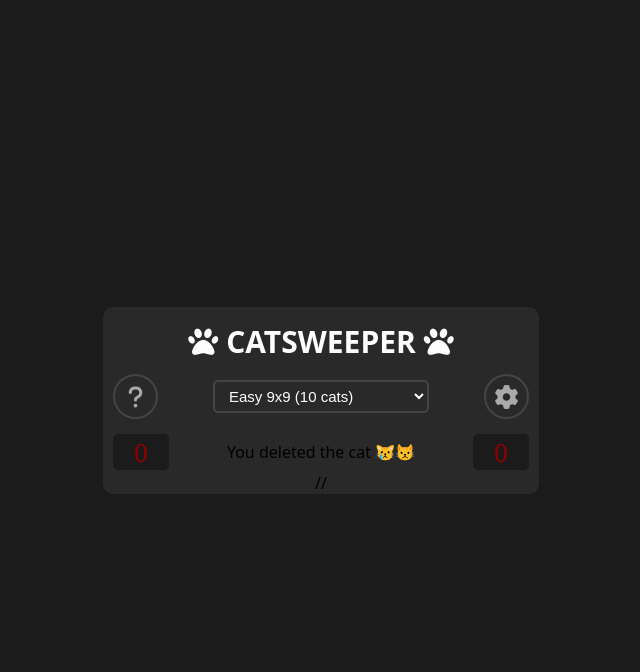
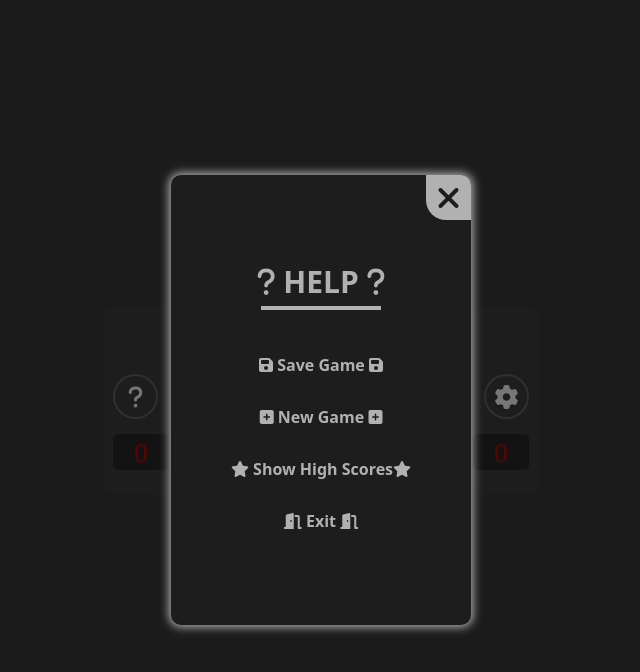
Before and after one commit to ume-meu/catsweeper, an Electron app: page src/GameStage/settingState.html in a window 1000 px wide. Both pictures are taken after a click on the icon 314 px from the left and 396 px from the top of the page. Shown: the whole page, without its empty margins (179-819 px from the left). Drawn offline with nearby package versions, Linux system fonts and the light colour scheme.

Commit message:
Initialized 'game-help' class

```diff
--- a/src/GameStage/gameState.js
+++ b/src/GameStage/gameState.js
@@ -48,8 +48,11 @@ var inLevels =  {
 
 
 const settingBtn = document.getElementById('settingBtn');
-const closeBtn = document.querySelector('.icon-close');
+const helpBtn = document.getElementById('helpBtn')
+const settingCloseBtn = document.querySelector('.game-setting .icon-close');
+const helpCloseBtn = document.querySelector('.game-help .icon-close');
 const gameSetting = document.getElementById('gameSetting');
+const gameHelp = document.getElementById('gameHelp');
 const gameContainer = document.querySelector('.game-container');
 
 settingBtn.addEventListener('click', () => {
@@ -57,7 +60,28 @@ settingBtn.addEventListener('click', () => {
     gameContainer.classList.add('dimmed');
 });
 
-closeBtn.addEventListener('click', ()=> {
+helpBtn.addEventListener('click', () => {
+    gameHelp.classList.add('display');
+    gameContainer.classList.add('dimmed');
+});
+
+settingCloseBtn.addEventListener('click', ()=> {
     gameSetting.classList.remove('display');
     gameContainer.classList.remove('dimmed');
 });
+
+helpCloseBtn.addEventListener('click', ()=> {
+    gameHelp.classList.remove('display');
+    gameContainer.classList.remove('dimmed');
+});
+
+var musicOn = 1;
+document.getElementById("musicOptions").addEventListener("click", () => {
+    if (musicOn == 1) {
+        document.getElementById("background-music").pause();
+        musicOn = 0;
+    } else {
+        document.getElementById("background-music").play();
+        musicOn = 1;
+    }
+});
--- a/src/GameStage/settingState.html
+++ b/src/GameStage/settingState.html
@@ -11,9 +11,6 @@
 </head>
 
 <body>
-
-
-    <!-- <button onclick="playAudio()" type="button">Play Audio</button> -->
     <div class="game-container">
         <header class="logo-name">
             <h1 class="name"><i class="fas fa-paw"></i> CATSWEEPER <i class="fas fa-paw"></i></h1>
@@ -41,7 +38,7 @@
                     <div class="line"></div>
                 </h1>
             </header>
-            <span class="icon-close">
+            <span class="icon-close" id="iconClose">
                 <i class="fa-solid fa-xmark"></i>
             </span>
             <div class="setting-options">
@@ -51,8 +48,25 @@
                 <a href="#" class="exitGame"><i class="fa-solid fa-door-open setting-icon"></i> Exit <i class="fa-solid fa-door-open"></i></a>
             </div>
             <div class="sound-options">
-                <a href="#audioOptions"><i class="fa-solid fa-volume-high btn" id="audioOptions"></i></a>
+                <!-- <a href="#audioOptions"><i class="fa-solid fa-volume-high btn" id="audioOptions"></i></a> -->
                 <a href="#musicOptions"><i class="fa-solid fa-volume-xmark btn" id="musicOptions"></i></a>
+            </div>
+        </div>
+        <div class="game-help" id="gameHelp">
+            <header class="logo-name">
+                <h1 class="name">
+                    <i class="fa-solid fa-question"></i></i> HELP <i class="fa-solid fa-question"></i>
+                    <div class="line"></div>
+                </h1>
+            </header>
+            <span class="icon-close" id="iconClose">
+                <i class="fa-solid fa-xmark"></i>
+            </span>
+            <div class="setting-options">
+                <a href="#" class="saveGame"><i class="fa-solid fa-floppy-disk setting-icon"></i> Save Game <i class="fa-solid fa-floppy-disk"></i></a>
+                <a href="#" class="newGame"><i class="fa-solid fa-square-plus setting-icon"></i> New Game <i class="fa-solid fa-square-plus"></i></a>
+                <a href="#" class="showHighScores"><i class="fa-solid fa-star setting-icon"></i> Show High Scores<i class="fa-solid fa-star"></i></a>
+                <a href="#" class="exitGame"><i class="fa-solid fa-door-open setting-icon"></i> Exit <i class="fa-solid fa-door-open"></i></a>
             </div>
         </div>
         <main class="in-game">
@@ -62,7 +76,7 @@
 
     <div class="" id="start-game"></div>
 
-    <audio loop autoplay>
+    <audio id="background-music" loop>
         <source src="bg/BGM.mp3" type="audio/mpeg" />
     </audio>
 
--- a/src/GameStage/styleSetting.css
+++ b/src/GameStage/styleSetting.css
@@ -247,3 +247,29 @@ body{
     text-decoration: none; /* Remove underline from the links */
     margin: 0 5px; /* Add some margin between the buttons for spacing */
 }
+
+.game-help{
+    opacity: 0;
+    visibility: hidden;
+    display: flex;
+    position: fixed;
+    width: 300px;
+	min-height: 450px;
+    background-color: var(--bg-container);
+    flex-direction: column;
+    align-items: center;
+    justify-content: center;
+    border-radius: 10px;
+
+    border: 0px solid transparent; /* Make sure to set a transparent border initially */
+    box-shadow: 0 0 10px 2px var(--text);
+
+    transform: translateX(-100%);
+    transition: opacity 0.5s ease-in-out, visibility 0.5s ease-in-out, transform 0.5s ease-in-out;
+    overflow: hidden;
+}
+.game-help.display{
+    opacity: 1;
+    visibility: visible;
+    transform: translateX(0%);
+}
```
